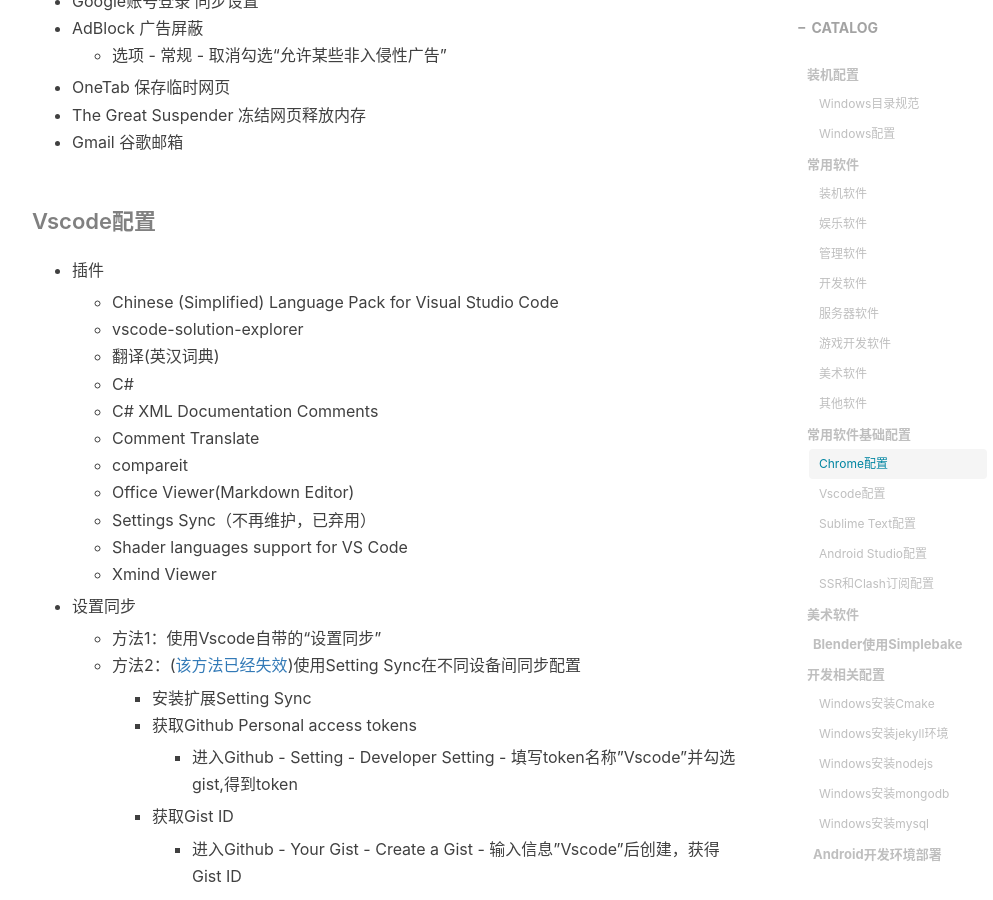
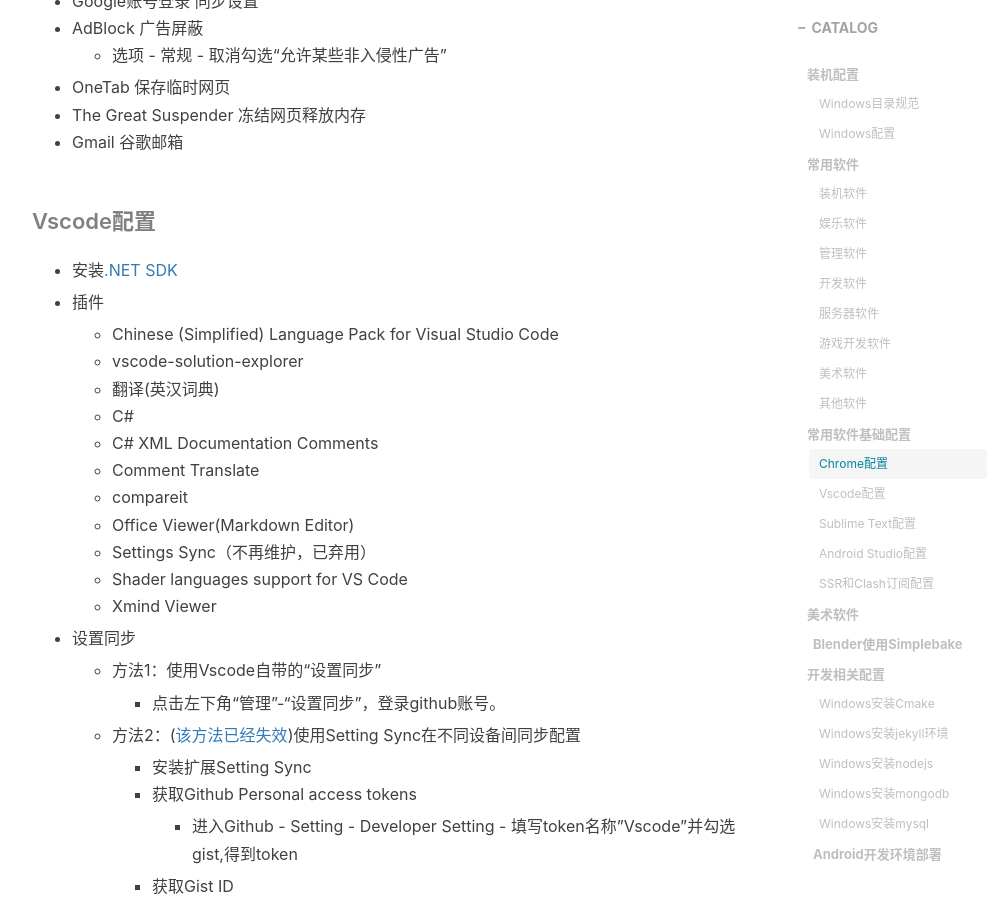
Before and after one commit to gumcstronger/gumcstronger.github.io, a Jekyll site: the page built from _posts/2022/2022-08-24-windows.md, in a window 1280 px wide and 900 px high, scrolled down 5010 px. Shown: the whole window, without its empty margins (233-1226 px from the left). Built offline with Jekyll 4.4.1, drawn with Linux system fonts in a browser that asks for light colours; comment, search, counter and statistics services are not loaded.

Commit message:
Update 2022-08-24-windows.md

```diff
--- a/_posts/2022/2022-08-24-windows.md
+++ b/_posts/2022/2022-08-24-windows.md
@@ -167,6 +167,8 @@
 
 #### Vscode配置
 
+* 安装[.NET SDK](https://code.visualstudio.com/docs/languages/dotnet)
+
 - 插件
 
   - Chinese (Simplified) Language Pack for Visual Studio Code
@@ -183,6 +185,8 @@
 - 设置同步
 
   - 方法1：使用Vscode自带的“设置同步”
+
+    - 点击左下角“管理”-“设置同步”，登录github账号。
   - 方法2：([该方法已经失效](https://github.com/shanalikhan/code-settings-sync/issues/1341))使用Setting Sync在不同设备间同步配置
 
     - 安装扩展Setting Sync
```
